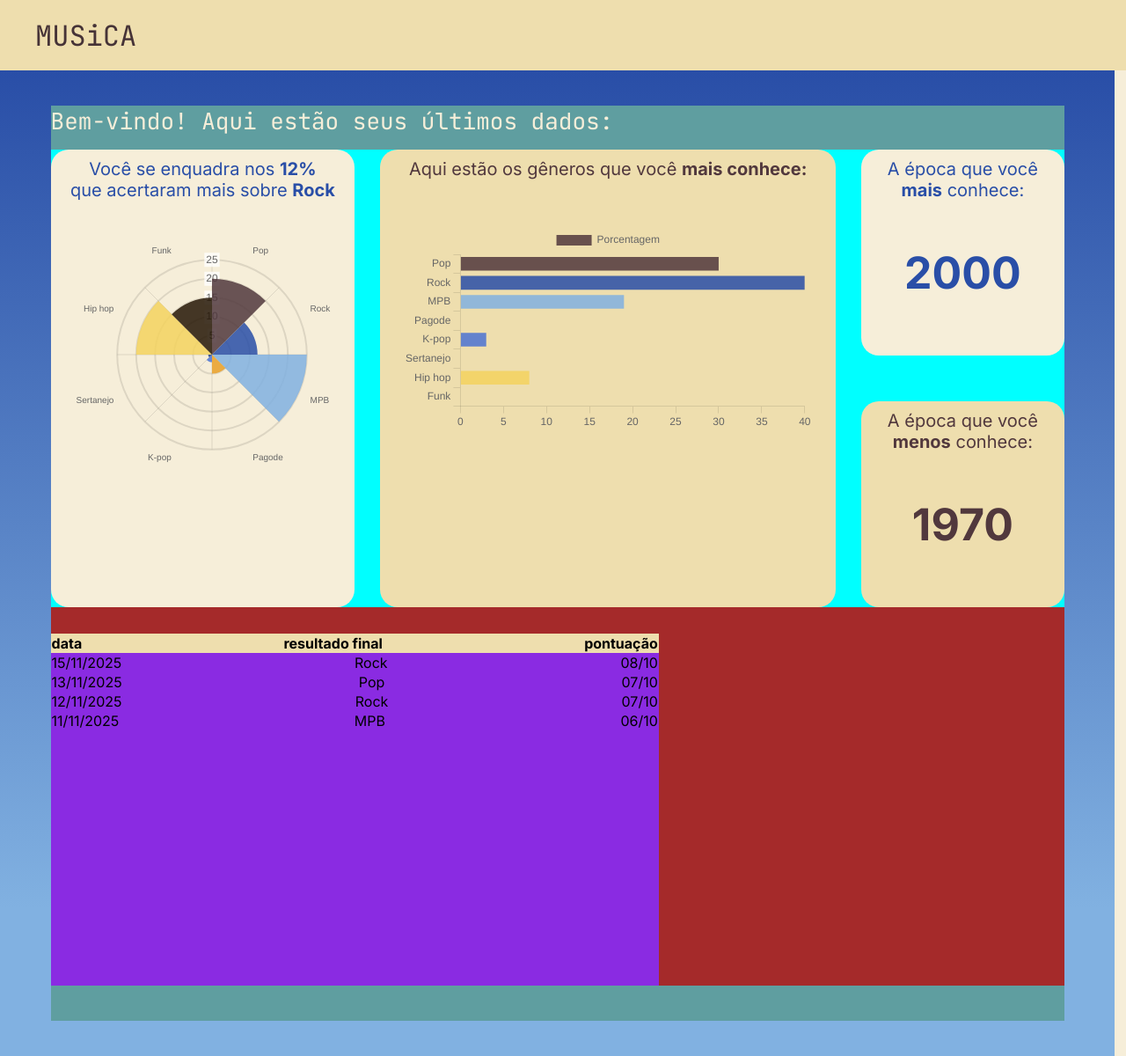
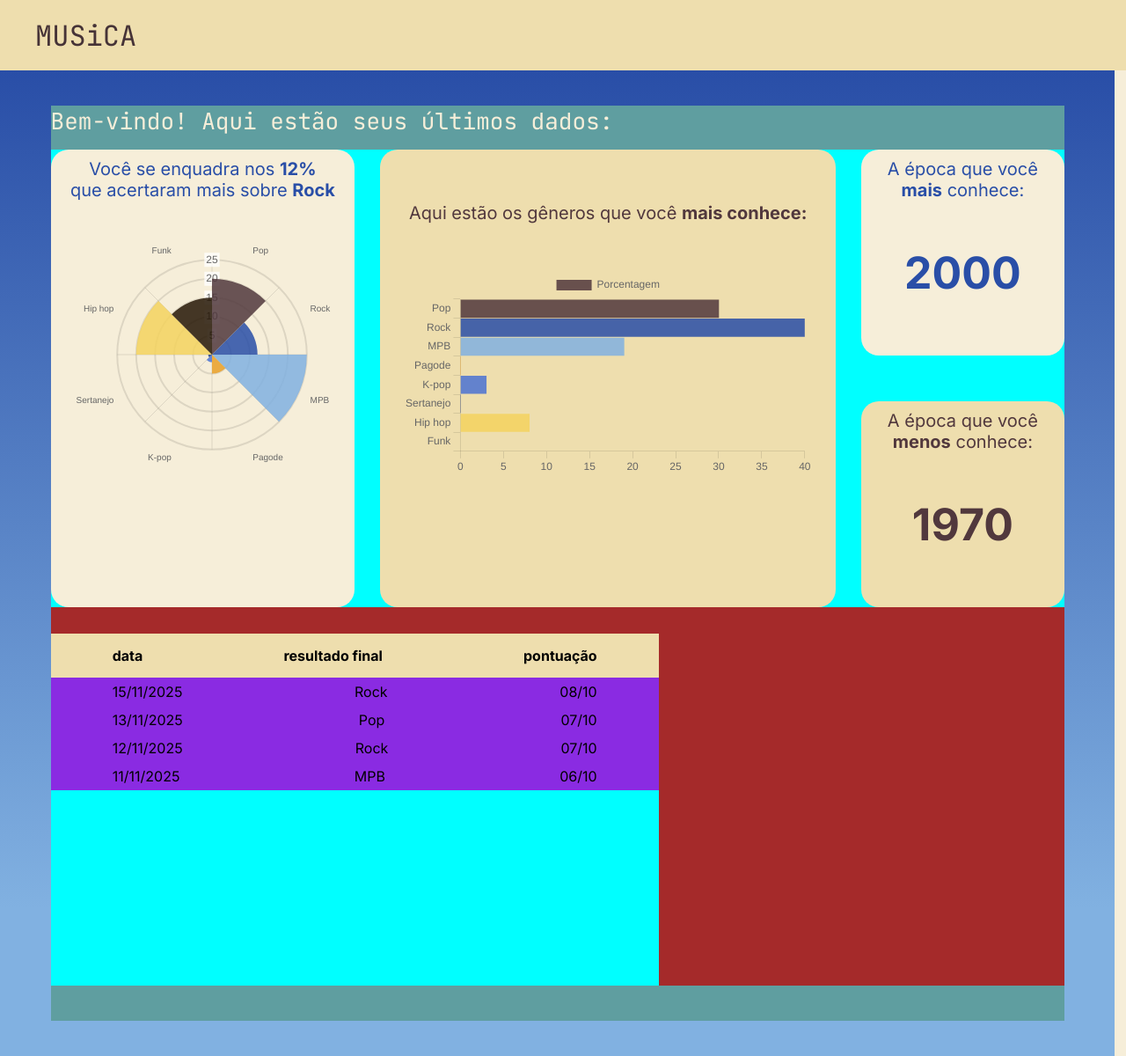
Before and after one commit to marinaokamoto/proj_individual, a plain HTML site: page perfil.html in a window 1280 px wide. Shown: the whole page at 88% size. Drawn offline with nearby package versions, Linux system fonts and the light colour scheme.

Commit message:
atualização na tabela da tela da dashboard

```diff
--- a/perfil.html
+++ b/perfil.html
@@ -67,22 +67,22 @@
                                     </tr>
                                 </thead>
                                 <tbody class="tabelaBody">
-                                    <tr>
+                                    <tr class="trContainer">
                                         <td>15/11/2025</td>
                                         <td>Rock</td>
                                         <td>08/10</td>
                                     </tr>
-                                    <tr>
+                                    <tr class="trContainer">
                                         <td>13/11/2025</td>
                                         <td>Pop</td>
                                         <td>07/10</td>
                                     </tr>
-                                    <tr>
+                                    <tr class="trContainer">
                                         <td>12/11/2025</td>
                                         <td>Rock</td>
                                         <td>07/10</td>
                                     </tr>
-                                    <tr>
+                                    <tr class="trContainer">
                                         <td>11/11/2025</td>
                                         <td>MPB</td>
                                         <td>06/10</td>
@@ -181,7 +181,8 @@
         'rgba(244, 211, 94, 0.85)',
         'rgba(37, 22, 5, 0.85)',
         ],
-        bordercolor: '#294EA7'
+        bordercolor: '#294EA7',
+        barThickness: '20',
       }]
     },
     options: {
--- a/style/perfil.css
+++ b/style/perfil.css
@@ -124,6 +124,7 @@ body {
     display: flex;
     flex-direction: column;
     align-items: center;
+    justify-content: center;
 }
 
 .grafico2 {
@@ -131,7 +132,7 @@ body {
     border-bottom-right-radius: 20px;
     margin-bottom: 20px;
     width: 90%;
-    height: 80%;
+    height: 60%;
     display: flex;
     justify-content: center;
 }
@@ -211,15 +212,19 @@ table {
     height: 100%;
 }
 
-.tabelaCabecalho {
+thead {
     background-color: #EEDEAE;
+    height: 50px;
+    display: flex;
+    align-items: center;
+    justify-content: center;
 }
-
 
 tr {
     display: flex;
     flex-direction: row;
     justify-content: space-between;
+    padding: 5px 10px 5px 10px;
 }
 
 td {
@@ -228,6 +233,18 @@ td {
     justify-content: space-between;
 }
 
+.tabelaCabecalho {
+    width: 80%;
+}
+
 .tabelaBody {
     background-color: blueviolet;
+    display: flex;
+    flex-direction: column;
+    align-items: center;
 }
+
+.trContainer {
+    width: 80%;
+    display: flex;
+}
```
